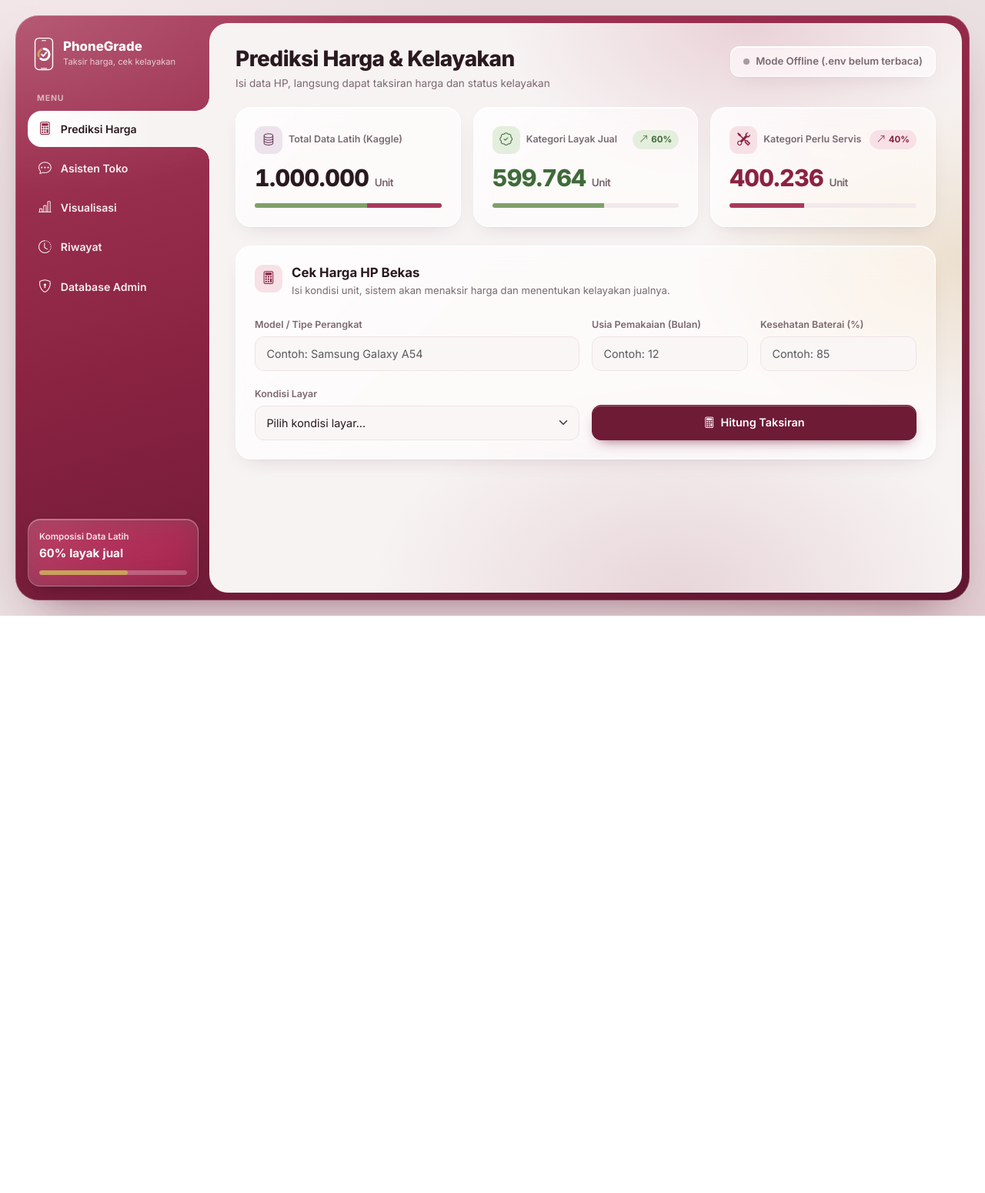
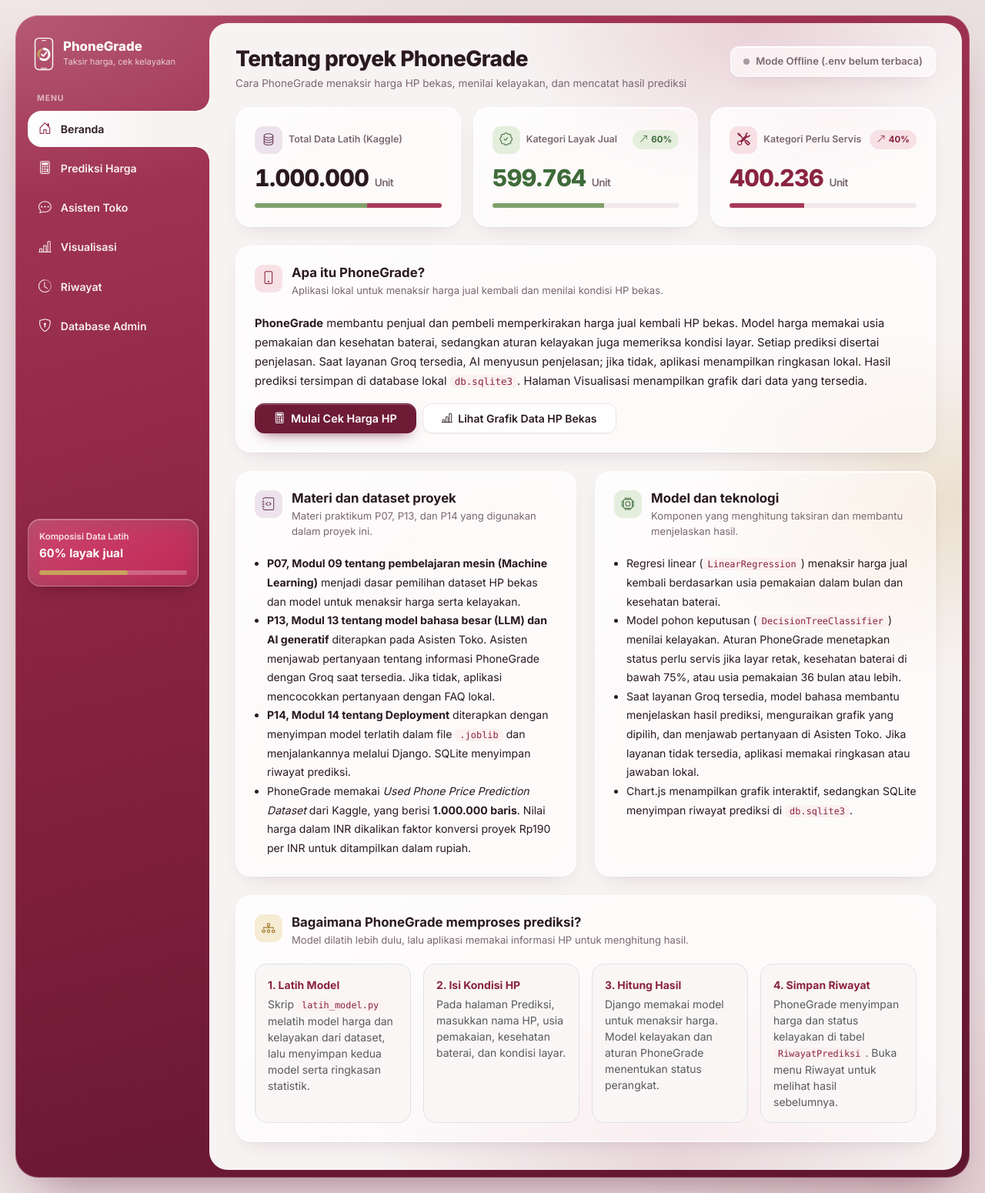
Before and after one commit to mayratipnm1-prog/PhoneGrade, a Django app: page / in a window 1280 px wide. Shown: the whole page at 77% size. Before the commit the page ends 800 px from the top, so only its background shows below. Run offline with Django 5.2, Linux system fonts and the light colour scheme; data comes from the database, SQL or seed files in the repository; both versions use the stored data as it was after the commit.

Commit message:
Update tampilan PhoneGrade

```diff
--- a/config/urls.py
+++ b/config/urls.py
@@ -1,12 +1,7 @@
 from django.contrib import admin
-from django.urls import path
-from penaksir import views
+from django.urls import include, path
 
 urlpatterns = [
     path('admin/', admin.site.urls),
-    path('', views.prediksi, name='prediksi'),
-    path('asisten/', views.asisten, name='asisten'),
-    path('asisten/kirim/', views.asisten_kirim, name='asisten_kirim'),
-    path('visualisasi/', views.visualisasi, name='visualisasi'),
-    path('riwayat/', views.riwayat, name='riwayat'),
+    path('', include('penaksir.urls')),
 ]
--- a/penaksir/templates/penaksir/base.html
+++ b/penaksir/templates/penaksir/base.html
@@ -496,9 +496,9 @@
                 </div>
             </div>
 
-
             <div class="nav-label">Menu</div>
             <nav class="nav-wrap">
+                <a href="{% url 'index' %}" class="nav-item-link {% if aktif_menu == 'index' %}active{% endif %}"><i class="bi bi-house-door"></i> Beranda</a>
                 <a href="{% url 'prediksi' %}" class="nav-item-link {% if aktif_menu == 'prediksi' %}active{% endif %}"><i class="bi bi-calculator"></i> Prediksi Harga</a>
                 <a href="{% url 'asisten' %}" class="nav-item-link {% if aktif_menu == 'asisten' %}active{% endif %}"><i class="bi bi-chat-dots"></i> Asisten Toko</a>
                 <a href="{% url 'visualisasi' %}" class="nav-item-link {% if aktif_menu == 'visualisasi' %}active{% endif %}"><i class="bi bi-bar-chart-line"></i> Visualisasi</a>
--- /dev/null
+++ b/penaksir/templates/penaksir/index.html
@@ -0,0 +1,110 @@
+{% extends "penaksir/base.html" %}
+{% block header_title %}Tentang proyek PhoneGrade{% endblock %}
+{% block header_sub %}Cara PhoneGrade menaksir harga HP bekas, menilai kelayakan, dan mencatat hasil prediksi{% endblock %}
+
+{% block content %}
+<div class="row g-4">
+    <!-- Gambaran umum proyek -->
+    <div class="col-12">
+        <section class="card-clean">
+            <div class="card-head">
+                <span class="icon-chip chip-wine"><i class="bi bi-phone"></i></span>
+                <div>
+                    <div class="section-title">Apa itu PhoneGrade?</div>
+                    <div class="section-sub">Aplikasi lokal untuk menaksir harga jual kembali dan menilai kondisi HP bekas.</div>
+                </div>
+            </div>
+            <p class="mb-3" style="font-size: 0.92rem; line-height: 1.7; color: var(--ink);">
+                <strong>PhoneGrade</strong> membantu penjual dan pembeli memperkirakan harga jual kembali HP bekas. Model harga memakai usia pemakaian dan kesehatan baterai, sedangkan aturan kelayakan juga memeriksa kondisi layar.
+                Setiap prediksi disertai penjelasan. Saat layanan Groq tersedia, AI menyusun penjelasan; jika tidak, aplikasi menampilkan ringkasan lokal.
+                Hasil prediksi tersimpan di database lokal <code>db.sqlite3</code>. Halaman Visualisasi menampilkan grafik dari data yang tersedia.
+            </p>
+            <div class="d-flex flex-wrap gap-2">
+                <a href="{% url 'prediksi' %}" class="btn btn-wine btn-sm px-4 py-2">
+                    <i class="bi bi-calculator me-1"></i> Mulai Cek Harga HP
+                </a>
+                <a href="{% url 'visualisasi' %}" class="btn btn-outline-wine btn-sm px-4 py-2">
+                    <i class="bi bi-bar-chart-line me-1"></i> Lihat Grafik Data HP Bekas
+                </a>
+            </div>
+        </section>
+    </div>
+
+    <!-- Materi proyek dan dataset -->
+    <div class="col-lg-6">
+        <section class="card-clean h-100">
+            <div class="card-head">
+                <span class="icon-chip chip-plum"><i class="bi bi-journal-code"></i></span>
+                <div>
+                    <div class="section-title">Materi dan dataset proyek</div>
+                    <div class="section-sub">Materi praktikum P07, P13, dan P14 yang digunakan dalam proyek ini.</div>
+                </div>
+            </div>
+            <ul class="mb-0 ps-3" style="font-size: 0.88rem; line-height: 1.75; color: var(--ink);">
+                <li><strong>P07, Modul 09 tentang pembelajaran mesin (Machine Learning)</strong> menjadi dasar pemilihan dataset HP bekas dan model untuk menaksir harga serta kelayakan.</li>
+                <li><strong>P13, Modul 13 tentang model bahasa besar (LLM) dan AI generatif</strong> diterapkan pada Asisten Toko. Asisten menjawab pertanyaan tentang informasi PhoneGrade dengan Groq saat tersedia. Jika tidak, aplikasi mencocokkan pertanyaan dengan FAQ lokal.</li>
+                <li><strong>P14, Modul 14 tentang Deployment</strong> diterapkan dengan menyimpan model terlatih dalam file <code>.joblib</code> dan menjalankannya melalui Django. SQLite menyimpan riwayat prediksi.</li>
+                <li>PhoneGrade memakai <em>Used Phone Price Prediction Dataset</em> dari Kaggle, yang berisi <strong>1.000.000 baris</strong>. Nilai harga dalam INR dikalikan faktor konversi proyek Rp190 per INR untuk ditampilkan dalam rupiah.</li>
+            </ul>
+        </section>
+    </div>
+
+    <!-- Model dan teknologi -->
+    <div class="col-lg-6">
+        <section class="card-clean h-100">
+            <div class="card-head">
+                <span class="icon-chip chip-olive"><i class="bi bi-cpu"></i></span>
+                <div>
+                    <div class="section-title">Model dan teknologi</div>
+                    <div class="section-sub">Komponen yang menghitung taksiran dan membantu menjelaskan hasil.</div>
+                </div>
+            </div>
+            <ul class="mb-0 ps-3" style="font-size: 0.88rem; line-height: 1.75; color: var(--ink);">
+                <li>Regresi linear (<code>LinearRegression</code>) menaksir harga jual kembali berdasarkan usia pemakaian dalam bulan dan kesehatan baterai.</li>
+                <li>Model pohon keputusan (<code>DecisionTreeClassifier</code>) menilai kelayakan. Aturan PhoneGrade menetapkan status perlu servis jika layar retak, kesehatan baterai di bawah 75%, atau usia pemakaian 36 bulan atau lebih.</li>
+                <li>Saat layanan Groq tersedia, model bahasa membantu menjelaskan hasil prediksi, menguraikan grafik yang dipilih, dan menjawab pertanyaan di Asisten Toko. Jika layanan tidak tersedia, aplikasi memakai ringkasan atau jawaban lokal.</li>
+                <li>Chart.js menampilkan grafik interaktif, sedangkan SQLite menyimpan riwayat prediksi di <code>db.sqlite3</code>.</li>
+            </ul>
+        </section>
+    </div>
+
+    <!-- Urutan pemrosesan prediksi -->
+    <div class="col-12">
+        <section class="card-clean">
+            <div class="card-head">
+                <span class="icon-chip chip-gold"><i class="bi bi-diagram-3"></i></span>
+                <div>
+                    <div class="section-title">Bagaimana PhoneGrade memproses prediksi?</div>
+                    <div class="section-sub">Model dilatih lebih dulu, lalu aplikasi memakai informasi HP untuk menghitung hasil.</div>
+                </div>
+            </div>
+            <div class="row g-3">
+                <div class="col-md-3">
+                    <div class="p-3 rounded-4 border h-100" style="background: var(--field);">
+                        <div class="fw-bold small mb-1" style="color: var(--wine-600);">1. Latih Model</div>
+                        <div class="small text-muted">Skrip <code>latih_model.py</code> melatih model harga dan kelayakan dari dataset, lalu menyimpan kedua model serta ringkasan statistik.</div>
+                    </div>
+                </div>
+                <div class="col-md-3">
+                    <div class="p-3 rounded-4 border h-100" style="background: var(--field);">
+                        <div class="fw-bold small mb-1" style="color: var(--wine-600);">2. Isi Kondisi HP</div>
+                        <div class="small text-muted">Pada halaman Prediksi, masukkan nama HP, usia pemakaian, kesehatan baterai, dan kondisi layar.</div>
+                    </div>
+                </div>
+                <div class="col-md-3">
+                    <div class="p-3 rounded-4 border h-100" style="background: var(--field);">
+                        <div class="fw-bold small mb-1" style="color: var(--wine-600);">3. Hitung Hasil</div>
+                        <div class="small text-muted">Django memakai model untuk menaksir harga. Model kelayakan dan aturan PhoneGrade menentukan status perangkat.</div>
+                    </div>
+                </div>
+                <div class="col-md-3">
+                    <div class="p-3 rounded-4 border h-100" style="background: var(--field);">
+                        <div class="fw-bold small mb-1" style="color: var(--wine-600);">4. Simpan Riwayat</div>
+                        <div class="small text-muted">PhoneGrade menyimpan harga dan status kelayakan di tabel <code>RiwayatPrediksi</code>. Buka menu Riwayat untuk melihat hasil sebelumnya.</div>
+                    </div>
+                </div>
+            </div>
+        </section>
+    </div>
+</div>
+{% endblock %}
--- a/penaksir/urls.py
+++ b/penaksir/urls.py
@@ -2,7 +2,8 @@ from django.urls import path
 from . import views
 
 urlpatterns = [
-    path('', views.prediksi, name='prediksi'),
+    path('', views.index, name='index'),
+    path('prediksi/', views.prediksi, name='prediksi'),
     path('asisten/', views.asisten, name='asisten'),
     path('asisten/kirim/', views.asisten_kirim, name='asisten_kirim'),
     path('visualisasi/', views.visualisasi, name='visualisasi'),
--- a/penaksir/views.py
+++ b/penaksir/views.py
@@ -211,6 +211,9 @@ def konteks_dasar(aktif_menu):
         "statistik": ambil_statistik(),
     }
 
+
+def index(request):
+    return render(request, "penaksir/index.html", konteks_dasar("index"))
 
 
 def prediksi(request):
```
Also changed, not shown: anti-slop/audit-001-2026-11-19.md (added, +39 -0 lines), anti-slop/audit-001-follow-up-2026-11-19.md (added, +26 -0 lines), penaksir/tests.py (+59 -0 lines), db.sqlite3.
